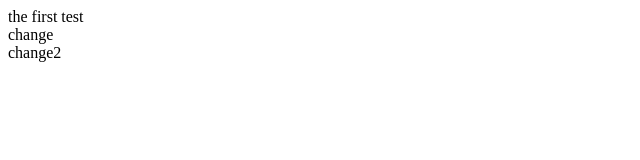
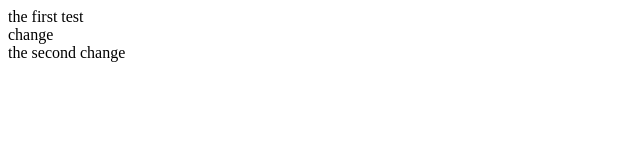
Before and after one commit to real-na/test, a plain HTML site: page index.html in a window 1280 px wide. Shown: the full height of the page, 0-640 px from the left. Drawn offline with Linux system fonts and the light colour scheme.

Commit message:
the third submit

```diff
--- a/index.html
+++ b/index.html
@@ -8,6 +8,6 @@
 <body>
     <div>the first test</div>
     <div>change</div>
-    <div>change2</div>
+    <div>the second change</div>
 </body>
 </html>
```
Also changed, not shown: 1 other file.
